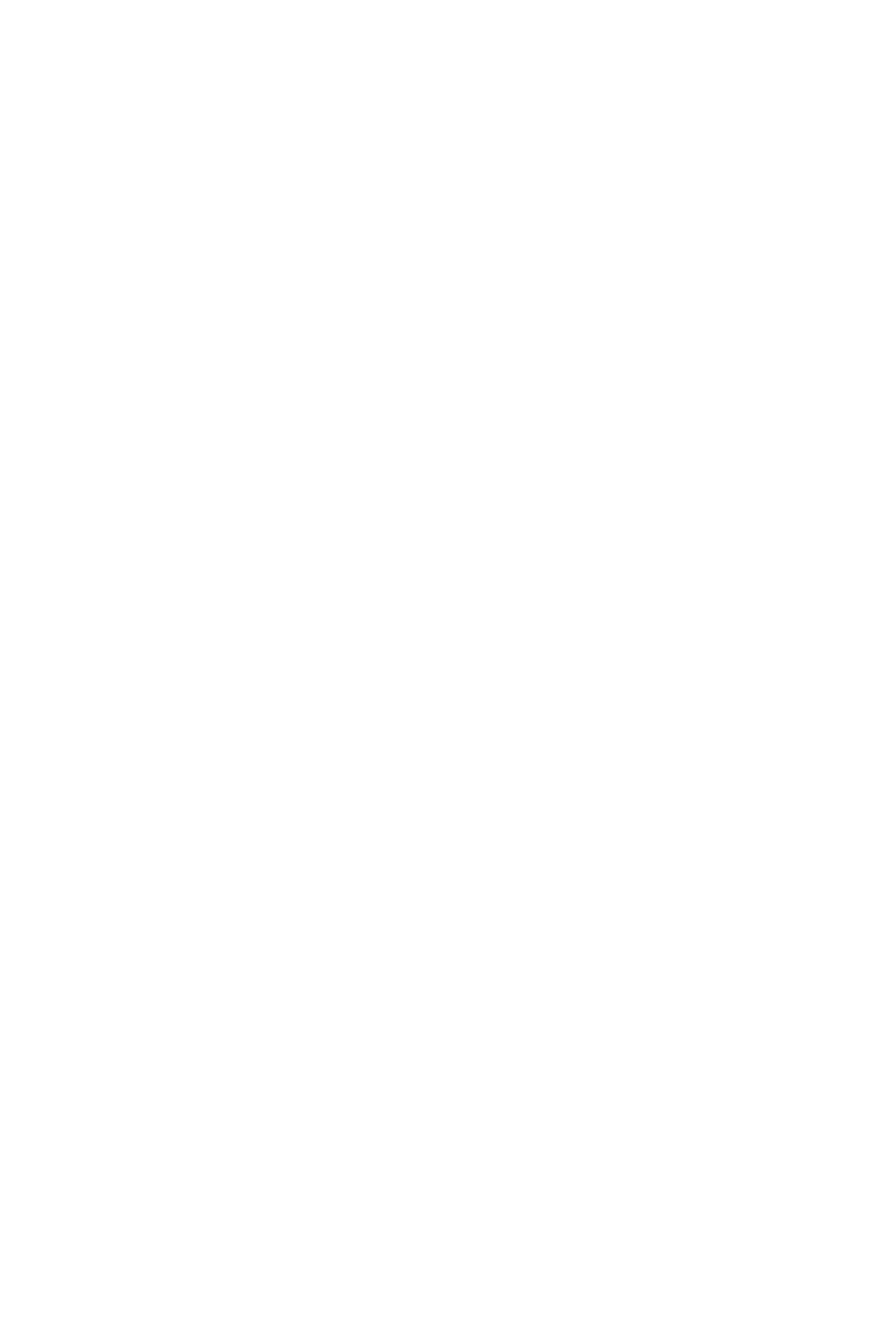
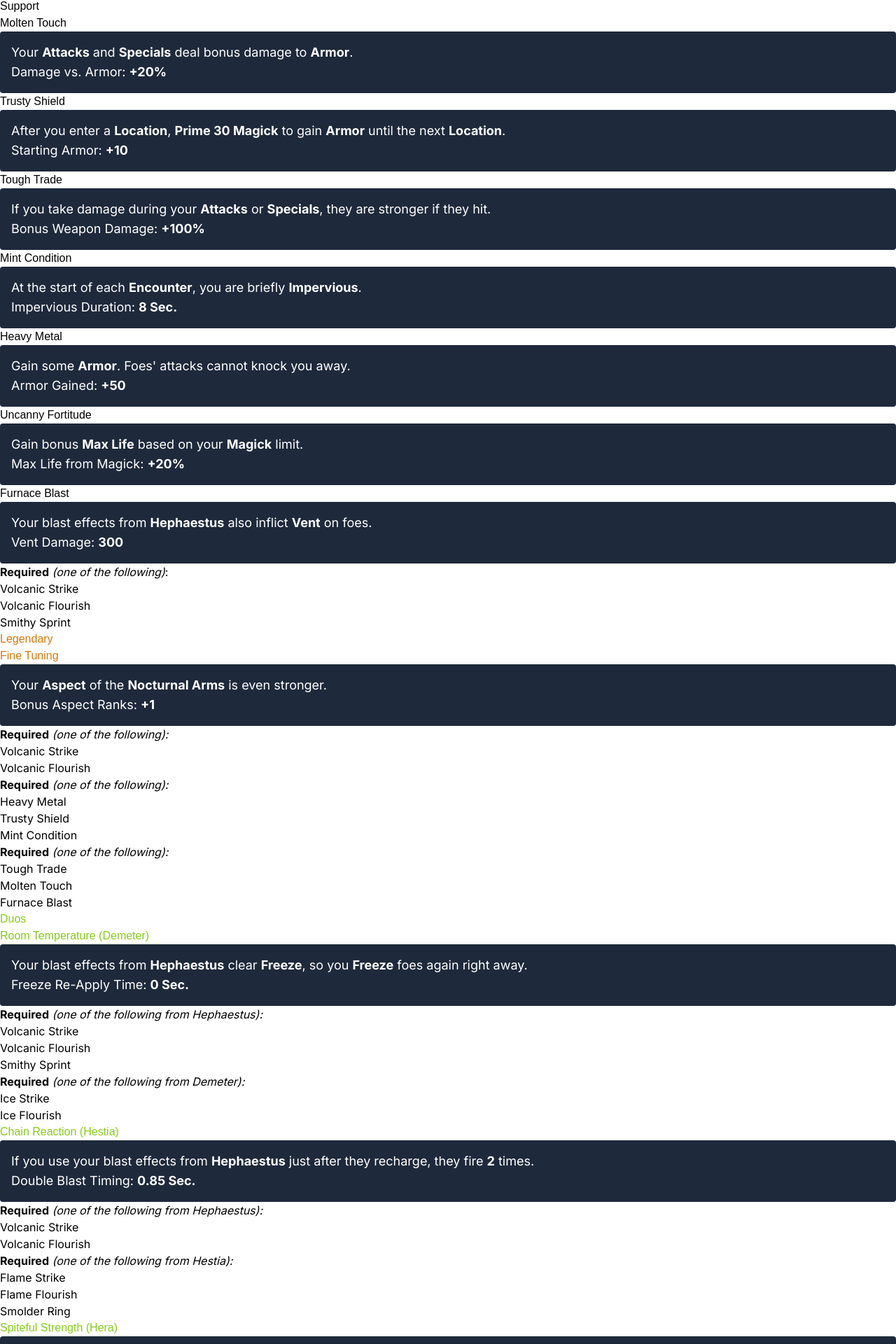
Before and after one commit to dsa821/hades2-crossroads-nextra, a Next.js app: page /boons/hephaestus in a window 1280 px wide. Before the commit this address had no page. Shown: the part 871-2791 px from the top of the page at 70% size. Before the commit the page ends 800 px from the top, so only its background shows below. Built offline with nearby package versions, Linux system fonts and the light colour scheme; a web font is replaced by a local one.

Commit message:
add hephaestus boons

```diff
--- /dev/null
+++ b/components/duos/ChainReaction.mdx
@@ -0,0 +1,19 @@
+import { Boon } from "@/components/Boon";
+
+<Boon>
+If you use your blast effects from **Hephaestus** just after they recharge, they fire **2** times.
+
+- Double Blast Timing: **0.85 Sec.**
+
+</Boon>
+
+**Required** _(one of the following from Hephaestus):_
+
+- Volcanic Strike
+- Volcanic Flourish
+
+**Required** _(one of the following from Hestia):_
+
+- Flame Strike
+- Flame Flourish
+- Smolder Ring
--- a/pages/boons/_meta.json
+++ b/pages/boons/_meta.json
@@ -4,5 +4,6 @@
   "poseidon": "Poseidon",
   "demeter": "Demeter",
   "apollo": "Apollo",
-  "aphrodite": "Aphrodite"
+  "aphrodite": "Aphrodite",
+  "hephaestus": "Hephaestus"
 }
--- /dev/null
+++ b/pages/boons/hephaestus.mdx
@@ -0,0 +1,204 @@
+import { Boon, TextHighlight } from "@/components";
+
+import RoomTemperature from "@/components/duos/RoomTemperature.mdx";
+import ChainReaction from "@/components/duos/ChainReaction.mdx";
+import SpitefulStrength from "@/components/duos/SpitefulStrength.mdx";
+import SoftCaress from "@/components/duos/SoftCaress.mdx";
+import StellarSlam from "@/components/duos/StellarSlam.mdx";
+import SeismicHammer from "@/components/duos/SeismicHammer.mdx";
+import MasterConductor from "@/components/duos/MasterConductor.mdx";
+
+# Hephaestus
+
+> You do not know what to make of this one. He rejects our craft, believes only in what he can grasp with his thick hands.\
+> But he is a recluse in his own realm. In that you feel a connection.
+
+<Boon className='mt-4'>
+  **Vent** _(Curse):_ After **5 Sec.**, afflicted foes take a burst of damage. Timer resets if re-applied.
+</Boon>
+
+## Core
+
+### Volcanic Strike (Attack)
+
+<Boon>
+Your **Attacks** occasionally create a blast that deals **200** damage in the area.
+
+- Blast Recharge Time: **12 Sec.**
+
+</Boon>
+
+### Volcanic Flourish (Special)
+
+<Boon>
+Your **Specials** occasionally create a blast that deals **400** damage in the area.
+
+- Blast Recharge Time: **+20 Sec.**
+
+</Boon>
+
+### Anvil Ring (Cast)
+
+<Boon>
+Your **Casts** deal damage **3** times in succession, but in a smaller area.
+
+- Cast Damage: **50** _(every 1 Sec.)_
+
+</Boon>
+
+### Smithy Sprint (Sprint)
+
+<Boon>
+After you **Sprint** for **1 Sec.**, use **10 Magick** to create a blast that deals damage to nearby foes.
+
+- Area Damage: **200**
+
+</Boon>
+
+### Fixed Gain (Magick)
+
+<Boon>
+You take **-10%** damage, and restore some **Magick** whenever you take damage.
+
+- Magick Restored from Damage: **50**
+
+</Boon>
+
+### Martial Art (Infusion)
+
+<Boon>
+Your **Attack** and **Special** deal more damage for each **Earth** you have.
+
+- Damage per Earth Boon: **+5%**
+
+</Boon>
+**Required: 1 Earth**
+
+## Support
+
+### Molten Touch
+
+<Boon>
+Your **Attacks** and **Specials** deal bonus damage to **Armor**.
+
+- Damage vs. Armor: **+20%**
+
+</Boon>
+
+### Trusty Shield
+
+<Boon>
+After you enter a **Location**, **Prime 30 Magick** to gain **Armor** until the next **Location**.
+
+- Starting Armor: **+10**
+
+</Boon>
+
+### Tough Trade
+
+<Boon>
+If you take damage during your **Attacks** or **Specials**, they are stronger if they hit.
+
+- Bonus Weapon Damage: **+100%**
+
+</Boon>
+
+### Mint Condition
+
+<Boon>
+At the start of each **Encounter**, you are briefly **Impervious**.
+
+- Impervious Duration: **8 Sec.**
+
+</Boon>
+
+### Heavy Metal
+
+<Boon>
+Gain some **Armor**. Foes' attacks cannot knock you away.
+
+- Armor Gained: **+50**
+
+</Boon>
+
+### Uncanny Fortitude
+
+<Boon>
+Gain bonus **Max Life** based on your **Magick** limit.
+
+- Max Life from Magick: **+20%**
+
+</Boon>
+
+### Furnace Blast
+
+<Boon>
+Your blast effects from **Hephaestus** also inflict **Vent** on foes.
+
+- Vent Damage: **300**
+
+</Boon>
+
+**Required** _(one of the following)_:
+
+- Volcanic Strike
+- Volcanic Flourish
+- Smithy Sprint
+
+## <TextHighlight type="legendary">Legendary</TextHighlight>
+
+### <TextHighlight type="legendary">Fine Tuning</TextHighlight>
+
+<Boon>
+Your **Aspect** of the **Nocturnal Arms** is even stronger.
+
+- Bonus Aspect Ranks: **+1**
+
+</Boon>
+
+**Required** _(one of the following):_
+
+- Volcanic Strike
+- Volcanic Flourish
+
+**Required** _(one of the following):_
+
+- Heavy Metal
+- Trusty Shield
+- Mint Condition
+
+**Required** _(one of the following):_
+
+- Tough Trade
+- Molten Touch
+- Furnace Blast
+
+## <TextHighlight type="duo">Duos</TextHighlight>
+
+### <TextHighlight type="duo">Room Temperature (Demeter)</TextHighlight>
+
+<RoomTemperature />
+
+### <TextHighlight type="duo">Chain Reaction (Hestia)</TextHighlight>
+
+<ChainReaction />
+
+### <TextHighlight type="duo">Spiteful Strength (Hera)</TextHighlight>
+
+<SpitefulStrength />
+
+### <TextHighlight type="duo">Soft Caress (Aphrodite)</TextHighlight>
+
+<SoftCaress />
+
+### <TextHighlight type="duo">Stellar Slam (Apollo)</TextHighlight>
+
+<StellarSlam />
+
+### <TextHighlight type="duo">Seismic Hammer (Poseidon)</TextHighlight>
+
+<SeismicHammer />
+
+### <TextHighlight type="duo">Master Conductor (Zeus)</TextHighlight>
+
+<MasterConductor />
```
